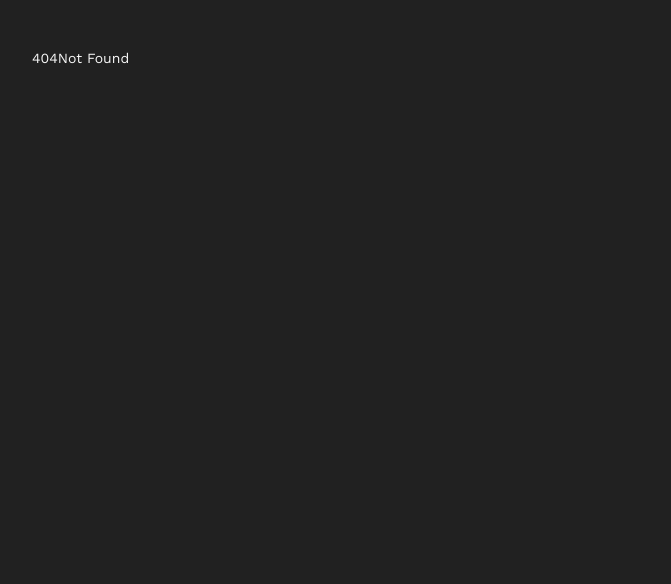
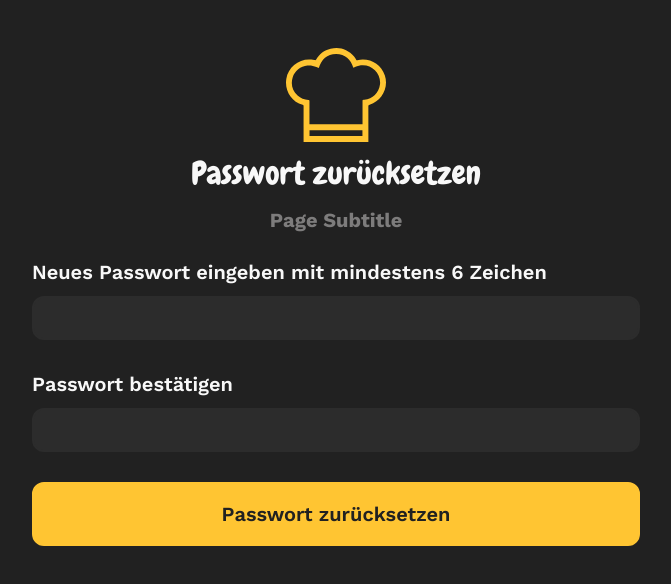
Before and after one commit to LucasOe/dishcovery, a SvelteKit app: page /resetpassword in a window 1280 px wide. Before the commit this address had no page. Shown: the top 584 px of the page, without its empty margins (304-975 px from the left). Built offline with nearby package versions, Linux system fonts and the light colour scheme; no server answers.

Commit message:
Reset Password

```diff
--- /dev/null
+++ b/src/routes/(authentification)/forgetpassword/+page.svelte
@@ -0,0 +1,76 @@
+<script lang="ts">
+	import { goto } from "$app/navigation";
+	import type { AuthError } from "@supabase/supabase-js";
+	import { supabase } from "$lib/functions/createClient";
+	import Section from "$lib/components/Section.svelte";
+
+	let email = "";
+	let password = "";
+	let error: AuthError;
+	let successMessage = "";
+
+	async function handleLogin() {
+		const { data, error: auth_error } = await supabase.auth.signInWithPassword({
+			email,
+			password,
+		});
+
+		if (data.user) {
+			goto("/profile");
+		} else if (auth_error) {
+			error = auth_error;
+		}
+	}
+
+	async function handleForgotPassword() {
+		try {
+			if (!email) {
+				error = { message: "Bitte geben Sie Ihre E-Mail-Adresse ein." };
+				return;
+			}
+
+			const resetUrl = `${window.location.origin}/resetpassword`;
+			const { error: resetError } = await supabase.auth.resetPasswordForEmail(email, {
+				redirectTo: resetUrl,
+			});
+
+			if (resetError) {
+				error = resetError;
+			} else {
+				successMessage = "Passwort-Wiederherstellungs-E-Mail wurde gesendet. Bitte überprüfe dein E-Mail-Postfach.";
+			}
+		} catch (error) {
+			console.error("Fehler beim Senden der Passwort-Wiederherstellungs-E-Mail:", error.message);
+			error = error;
+		}
+	}
+</script>
+
+<div class="flex flex-col space-y-lg">
+	<form on:submit|preventDefault={handleLogin}></form>
+	<form on:submit|preventDefault={handleForgotPassword}>
+		<Section title="E-Mail Adresse für Passwort-Wiederherstellung">
+			<input
+				bind:value={email}
+				type="email"
+				placeholder="email@email.com"
+				class="text-white mt-5 h-10 w-full rounded-sm border-sm border-gray-500 bg-gray-500 px-sm py-md text-xl hover:border-[#383838] hover:bg-[#383838] focus:border-yellow focus:bg-gray-900 focus:outline-none"
+			/>
+		</Section>
+
+		<button
+			type="submit"
+			class="mt-5 h-16 w-full rounded-sm border-sm border-yellow bg-yellow text-xl font-semibold text-gray-900 transition duration-100 hover:bg-gray-900 hover:text-yellow"
+		>
+			Passwort zurücksetzen
+		</button>
+	</form>
+
+	{#if successMessage}
+		<p class="text-green-500">{successMessage}</p>
+	{/if}
+
+	{#if error}
+		<p class="text-red-500">{error.message}</p>
+	{/if}
+</div>
--- /dev/null
+++ b/src/routes/(authentification)/forgetpassword/+page.ts
@@ -0,0 +1,7 @@
+import type { PageLoad } from "../forgetpassword/$types";
+
+export const load: PageLoad = async () => {
+	return {
+		title: "Forget Password"
+	};
+};
--- a/src/routes/(authentification)/login/+page.svelte
+++ b/src/routes/(authentification)/login/+page.svelte
@@ -40,12 +40,13 @@
 		</Section>
 		<button
 			type="submit"
-			class="h-16 w-full rounded-sm border-sm border-yellow bg-yellow text-xl font-semibold text-gray-900 transition duration-100 hover:bg-gray-900 hover:text-yellow"
+			class="mt-5 h-16 w-full rounded-sm border-sm border-yellow bg-yellow text-xl font-semibold text-gray-900 transition duration-100 hover:bg-gray-900 hover:text-yellow"
 		>
 			Login
 		</button>
 	</form>
 	<a href="/register">Not a Member? Sign up!</a>
+	<a href="/forgetpassword">Forget Password? Reset it here!</a>
 
 	{#if error}
 		<p class="text-red-500">{error.message}</p>
--- a/src/routes/(authentification)/login/+page.ts
+++ b/src/routes/(authentification)/login/+page.ts
@@ -1,4 +1,4 @@
-import type { PageLoad } from "./$types";
+import type { PageLoad } from "../login/$types";
 
 export const load: PageLoad = async () => {
 	return {
--- /dev/null
+++ b/src/routes/(authentification)/resetpassword/+page.svelte
@@ -0,0 +1,76 @@
+<script lang="ts">
+  import { onMount } from "svelte";
+  import { goto } from "$app/navigation";
+  import { supabase } from "$lib/functions/createClient";
+  import Section from "$lib/components/Section.svelte";
+
+  let newPasswordInput: string;
+  let confirmPasswordInput: string;
+  let feedbackMessage: string = "";
+  let token: string | null;
+
+  onMount(() => {
+    const urlParams = new URLSearchParams(window.location.search);
+    token = urlParams.get("token");
+  });
+
+  async function resetPassword() {
+    try {
+      if (!newPasswordInput || !confirmPasswordInput) {
+        feedbackMessage = "Bitte gib ein neues Passwort und bestätige es.";
+        return;
+      }
+
+      if (newPasswordInput !== confirmPasswordInput) {
+        feedbackMessage = "Die Passwörter stimmen nicht überein.";
+        return;
+      }
+
+      const { error } = await supabase.auth.updateUser({ password: newPasswordInput });
+
+      if (error) {
+        console.error("Fehler beim Zurücksetzen des Passworts:", error.message);
+        feedbackMessage = "Fehler beim Zurücksetzen des Passworts. Bitte versuche es erneut.";
+      } else {
+        console.log("Passwort erfolgreich zurückgesetzt");
+        feedbackMessage = "Passwort erfolgreich zurückgesetzt. Du kannst dich jetzt anmelden.";
+        goto("/login");
+      }
+    } catch (error) {
+      console.error("Fehler beim Zurücksetzen des Passworts:", error.message);
+      feedbackMessage = "Unerwarteter Fehler beim Zurücksetzen des Passworts.";
+    }
+  }
+</script>
+
+<div class="flex flex-col space-y-lg">
+  <Section title="Neues Passwort eingeben mit mindestens 6 Zeichen">
+    <input
+      type="password"
+      bind:value={newPasswordInput}
+      id="newPassword"
+      class="text-white h-10 w-full rounded-sm border-sm border-gray-500 bg-gray-500 px-sm py-md text-xl hover:border-[#383838] hover:bg-[#383838] focus:border-yellow focus:bg-gray-900 focus:outline-none"
+    />
+  </Section>
+
+  <Section title="Passwort bestätigen">
+    <input
+      type="password"
+      bind:value={confirmPasswordInput}
+      id="confirmPassword"
+      class="text-white h-10 w-full rounded-sm border-sm border-gray-500 bg-gray-500 px-sm py-md text-xl hover:border-[#383838] hover:bg-[#383838] focus:border-yellow focus:bg-gray-900 focus:outline-none"
+    />
+  </Section>
+
+  <button
+    type="submit"
+    on:click={resetPassword}
+    class="mt-5 h-16 w-full rounded-sm border-sm border-yellow bg-yellow text-xl font-semibold text-gray-900 transition duration-100 hover:bg-gray-900 hover:text-yellow"
+  >
+    Passwort zurücksetzen
+  </button>
+
+  {#if feedbackMessage}
+    <p class={feedbackMessage.includes("Fehler") ? "text-red-500" : "text-green-500"}>{feedbackMessage}</p>
+  {/if}
+</div>
--- /dev/null
+++ b/src/routes/(authentification)/resetpassword/+page.ts
@@ -0,0 +1,7 @@
+import type { PageLoad } from "./$types";
+
+export const load: PageLoad = async () => {
+	return {
+		title: "Passwort zurücksetzen"
+	};
+};
```
